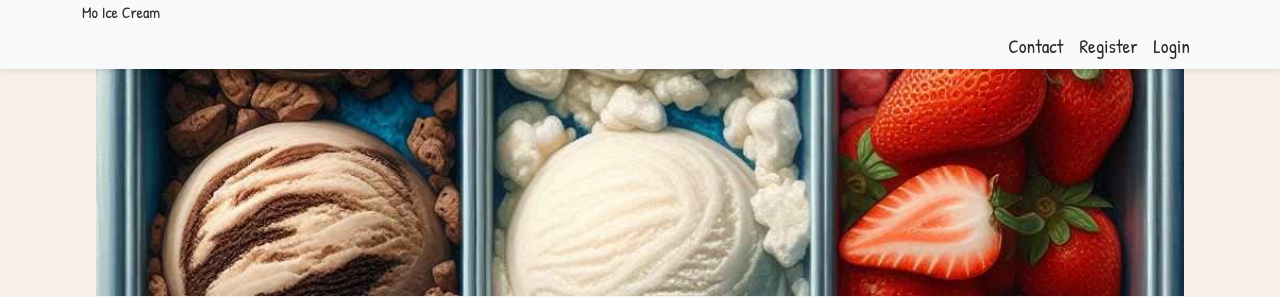
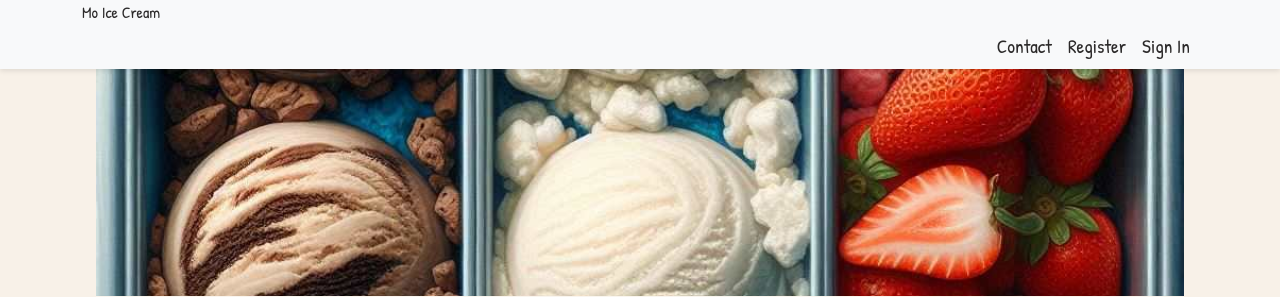
Before and after one commit to primarypigments/Mo_Ice_Cream, a Django app: page / in a window 1280 px wide. Shown: the top 297 px of the page. Run offline with Django 5.2, Linux system fonts and the light colour scheme; some libraries are stand-ins or nearby versions.

Commit message:
Change navbar link names

```diff
--- a/templates/base.html
+++ b/templates/base.html
@@ -60,7 +60,7 @@
                     </li>
                     <li class="nav-item">
                         <a href="{% url 'account_logout' %}" class="nav-link" aria-current="page">
-                            Logout
+                            Sign Out
                         </a>
                     </li>
                     {% else %}
@@ -72,7 +72,7 @@
                     </li>
                     <li class="nav-item">
                         <a href="{% url 'account_login' %}" class="nav-link" aria-current="page">
-                            Login
+                            Sign In
                         </a>
                     </li>
                     {% endif %}
```
